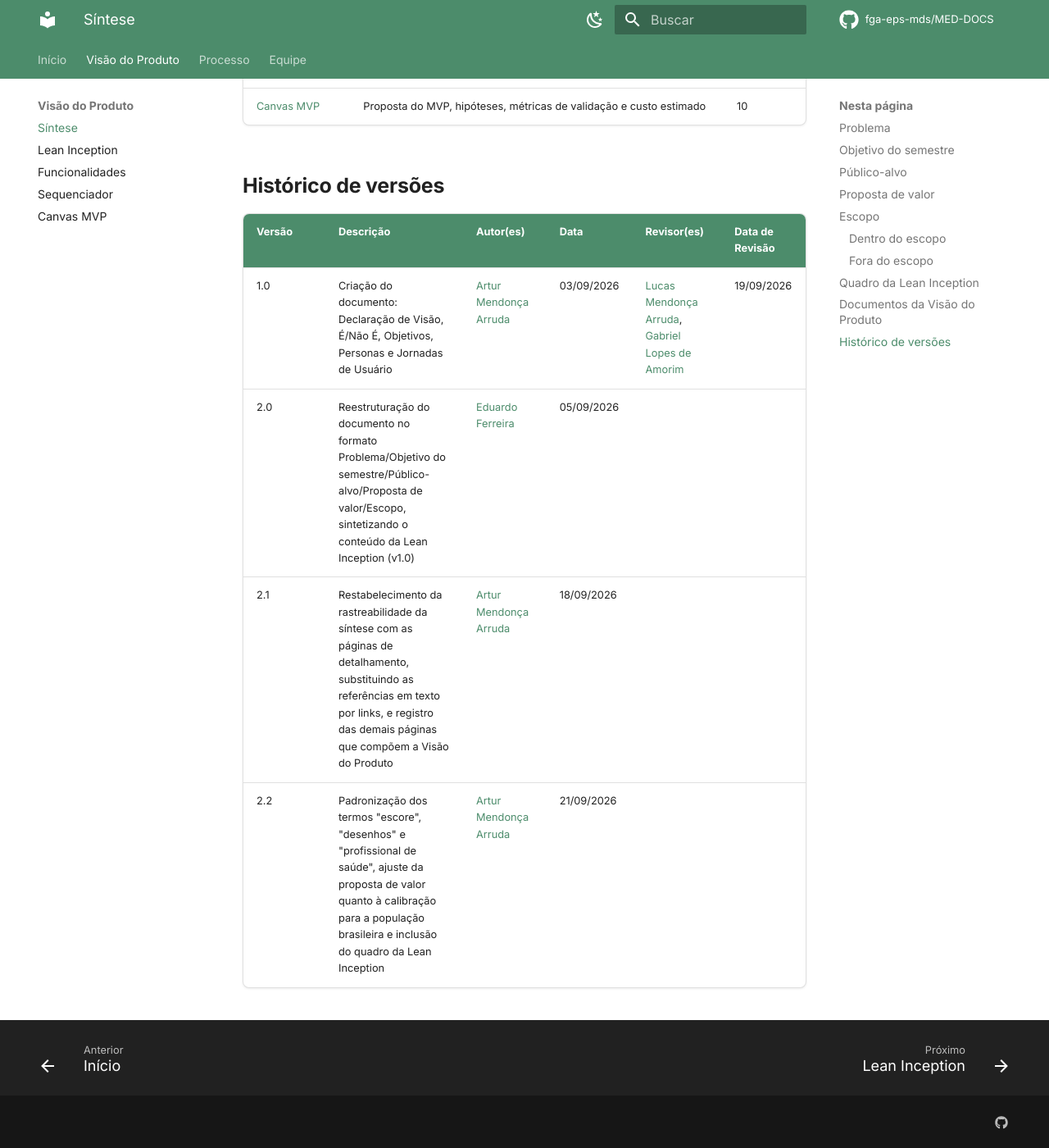
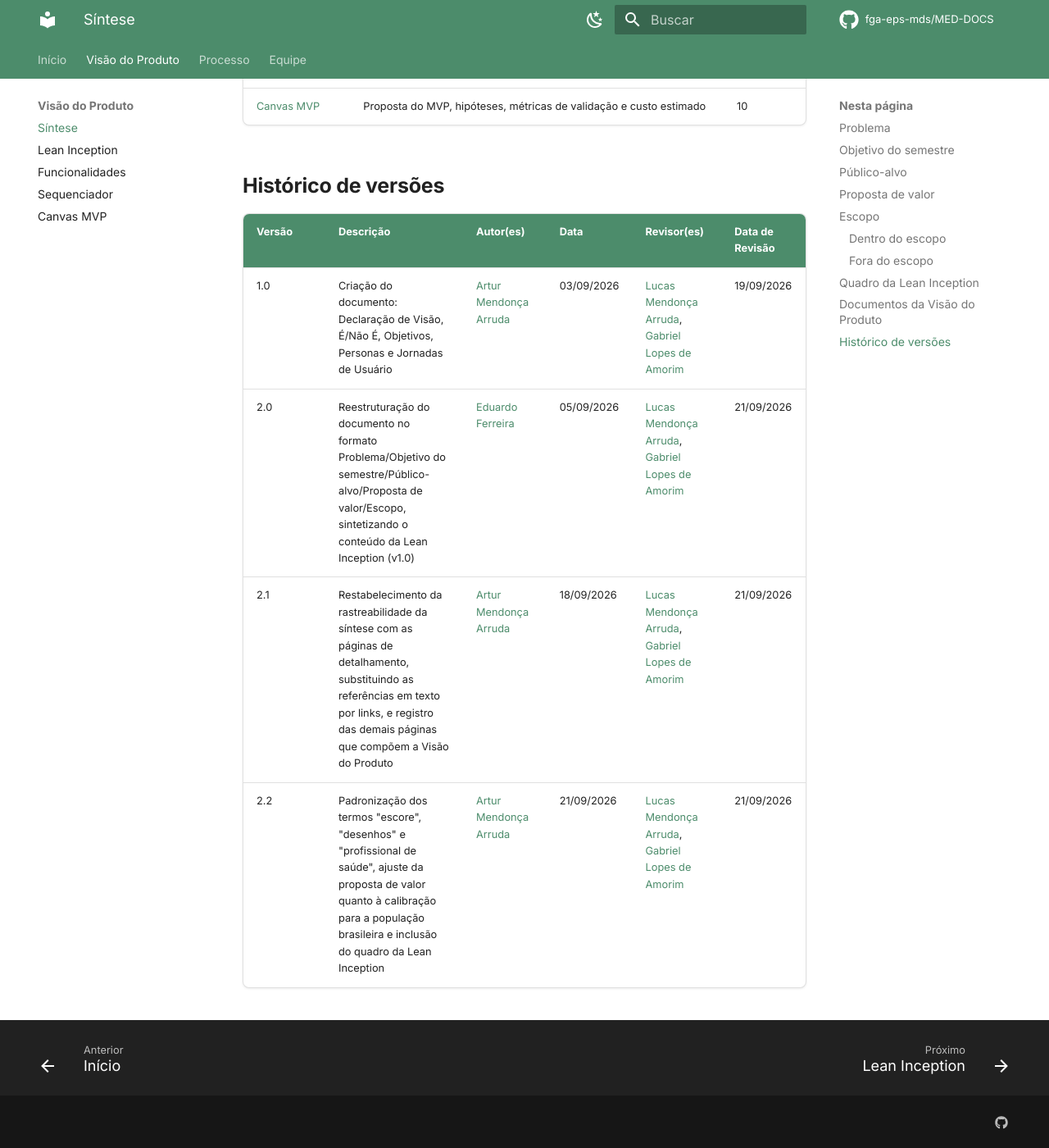
Before and after one commit to apollen27983/UNIEURO_MED-DOCS, an MkDocs documentation site: the page built from docs/produto/visao.md, in a window 1280 px wide and 1400 px high, scrolled down 3577 px. Shown: the whole window at 82% size. Built offline with MkDocs 1.6.1 and Material for MkDocs 9.7.7, drawn with Linux system fonts in a browser that asks for light colours; comment, search, counter and statistics services are not loaded.

Commit message:
docs(visao): registra a revisão das novas versões da visão do produto

```diff
--- a/docs/produto/visao.md
+++ b/docs/produto/visao.md
@@ -83,6 +83,6 @@ A Visão do Produto do MED não cabe em uma página só. Esta é a síntese, e a
 | Versão | Descrição | Autor(es) | Data | Revisor(es) | Data de Revisão |
 |---|---|---|---|---|---|
 | 1.0 | Criação do documento: Declaração de Visão, É/Não É, Objetivos, Personas e Jornadas de Usuário | [Artur Mendonça Arruda](https://github.com/ArtyMend07) | 03/09/2026 | [Lucas Mendonça Arruda](https://github.com/lucasarruda9), [Gabriel Lopes de Amorim](https://github.com/BrzGab) | 19/09/2026 |
-| 2.0 | Reestruturação do documento no formato Problema/Objetivo do semestre/Público-alvo/Proposta de valor/Escopo, sintetizando o conteúdo da Lean Inception (v1.0) | [Eduardo Ferreira](https://github.com/eduardoferre) | 05/09/2026| | |
-| 2.1 | Restabelecimento da rastreabilidade da síntese com as páginas de detalhamento, substituindo as referências em texto por links, e registro das demais páginas que compõem a Visão do Produto | [Artur Mendonça Arruda](https://github.com/ArtyMend07) | 18/09/2026 | | |
-| 2.2 | Padronização dos termos "escore", "desenhos" e "profissional de saúde", ajuste da proposta de valor quanto à calibração para a população brasileira e inclusão do quadro da Lean Inception | [Artur Mendonça Arruda](https://github.com/ArtyMend07) | 21/09/2026 | | |
+| 2.0 | Reestruturação do documento no formato Problema/Objetivo do semestre/Público-alvo/Proposta de valor/Escopo, sintetizando o conteúdo da Lean Inception (v1.0) | [Eduardo Ferreira](https://github.com/eduardoferre) | 05/09/2026| [Lucas Mendonça Arruda](https://github.com/lucasarruda9), [Gabriel Lopes de Amorim](https://github.com/BrzGab) | 21/09/2026 |
+| 2.1 | Restabelecimento da rastreabilidade da síntese com as páginas de detalhamento, substituindo as referências em texto por links, e registro das demais páginas que compõem a Visão do Produto | [Artur Mendonça Arruda](https://github.com/ArtyMend07) | 18/09/2026 | [Lucas Mendonça Arruda](https://github.com/lucasarruda9), [Gabriel Lopes de Amorim](https://github.com/BrzGab) | 21/09/2026 |
+| 2.2 | Padronização dos termos "escore", "desenhos" e "profissional de saúde", ajuste da proposta de valor quanto à calibração para a população brasileira e inclusão do quadro da Lean Inception | [Artur Mendonça Arruda](https://github.com/ArtyMend07) | 21/09/2026 | [Lucas Mendonça Arruda](https://github.com/lucasarruda9), [Gabriel Lopes de Amorim](https://github.com/BrzGab) | 21/09/2026 |
```
Also changed, not shown: docs/produto/funcionalidades.md (+1 -1 lines), docs/produto/lean-inception.md (+2 -2 lines).
